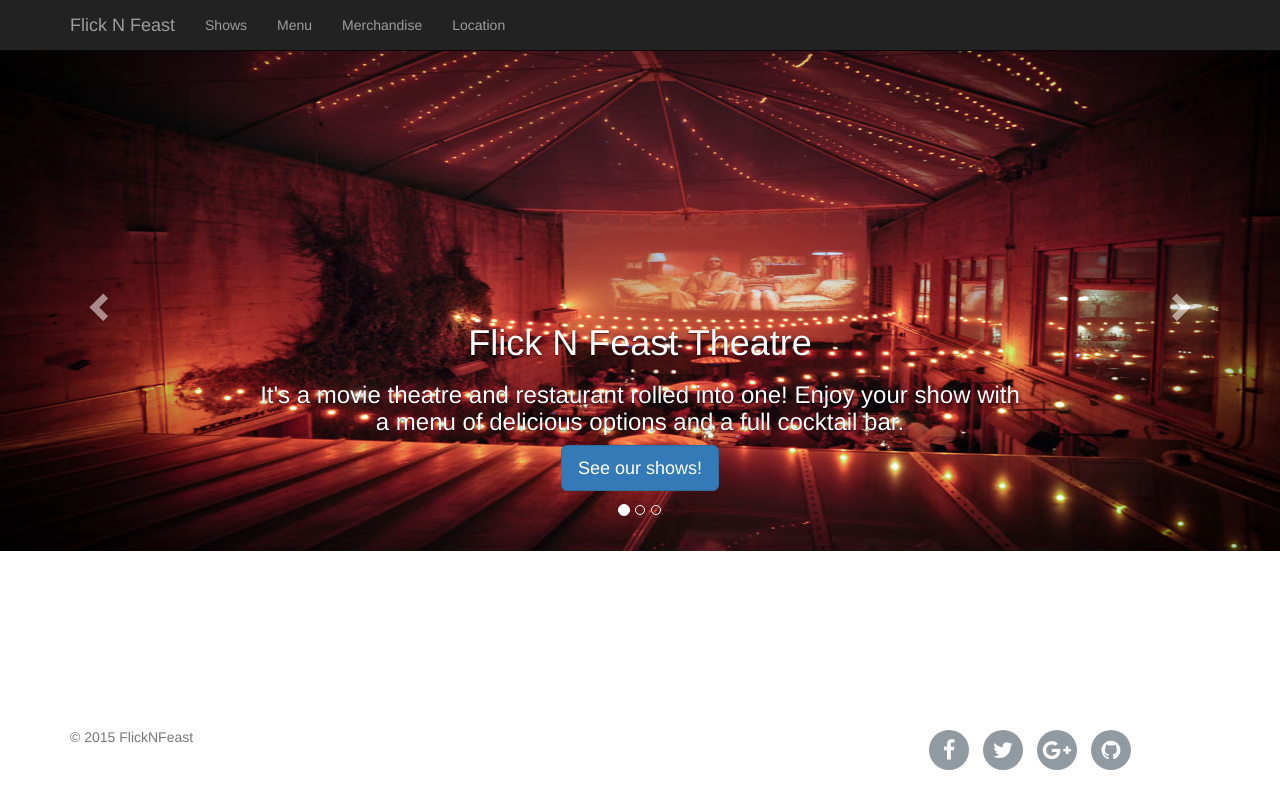
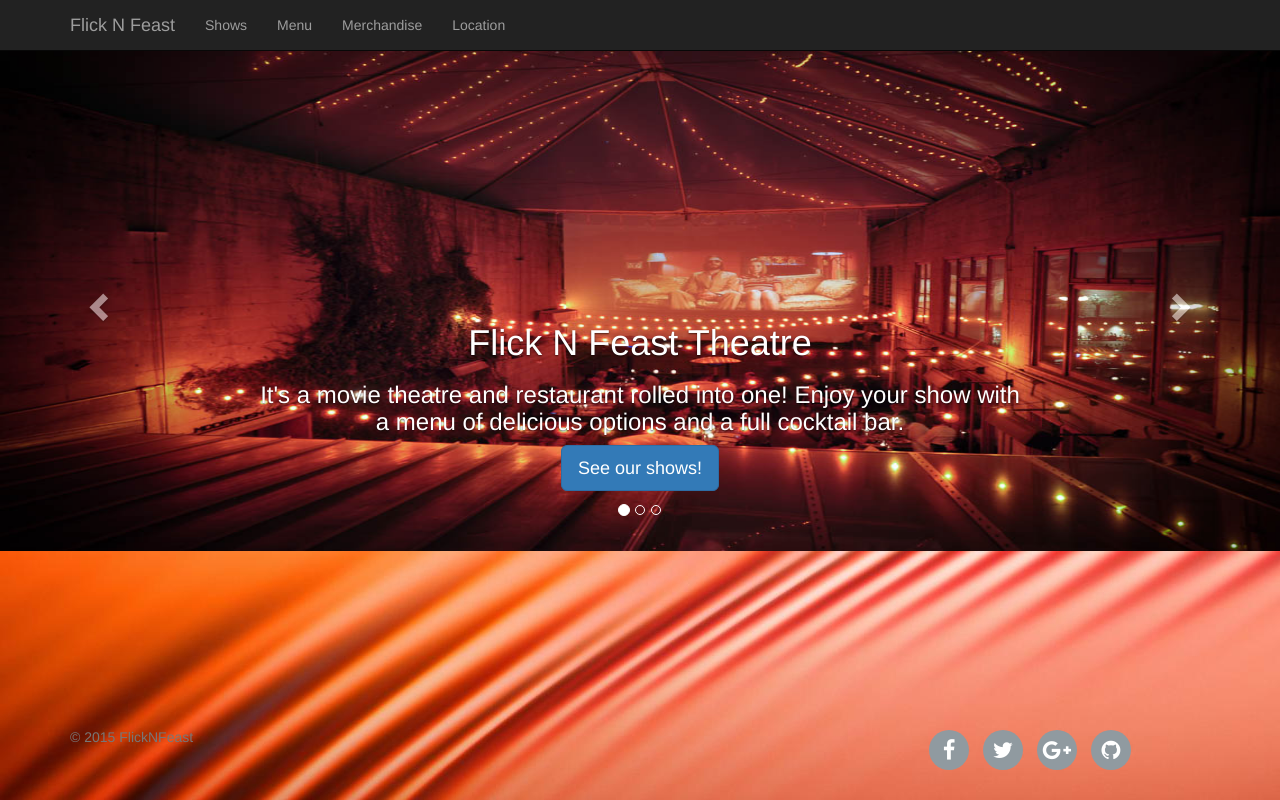
Before and after one commit to mkgilbert/cs399_the_theatre, a Django app: page / in a window 1280 px wide. Run offline with Django 3.2, Linux system fonts and the light colour scheme; parts of the project's set-up code (start-up, migrations or seed data) failed here and were passed over; some libraries are stand-ins or nearby versions.

Commit message:
Added background image to whole site
Probably needs a vote...I'm not sure it looks too good, but I'm fine
with it if everyone else is

```diff
--- a/theatre/static/css/base.css
+++ b/theatre/static/css/base.css
@@ -9,6 +9,7 @@ html,body {
 	margin:0;
 	padding:0;
 	height:100%;
+	background-image: url("/static/images/ticketbackground.jpg");
 }
 #wrapper {
 	min-height:100%;
```
Also changed, not shown: theatre/static/images/ticketbackground.jpg (added).
